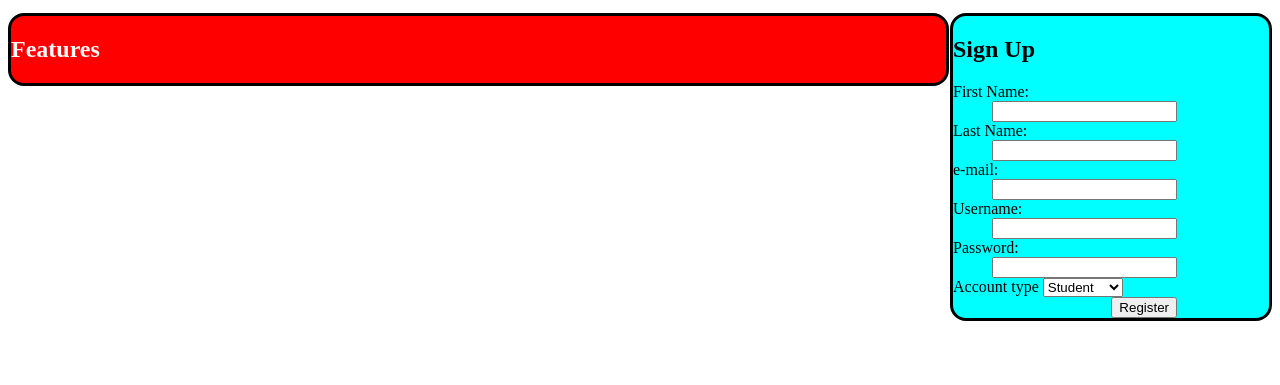
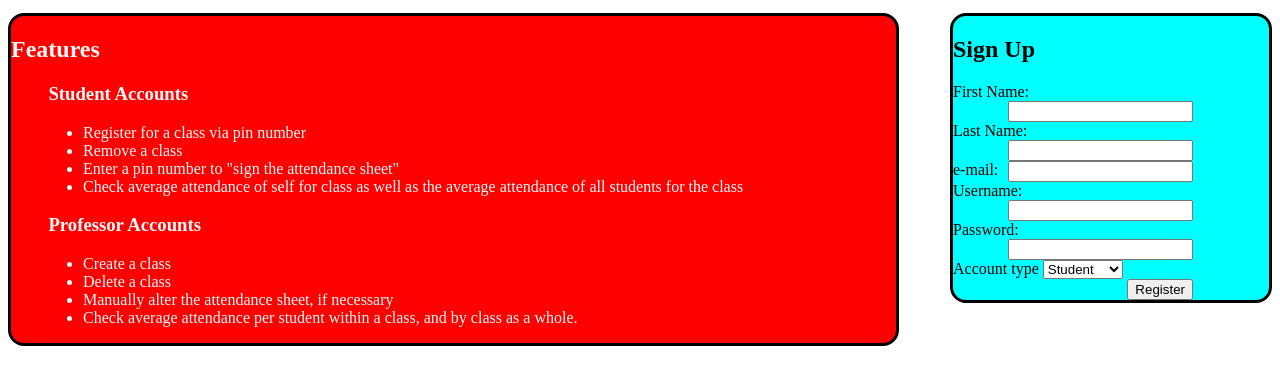
Before and after one commit to eTendance/main, a PHP site: page /etendence.html in a window 1280 px wide. Shown: the part 59-444 px from the top of the page. Run offline with PHP 8.4, Linux system fonts and the light colour scheme.

Commit message:
added general list of features to front page, minor css alterations.

```diff
--- a/preliminary-GUI-pages/etendence.html
+++ b/preliminary-GUI-pages/etendence.html
@@ -25,6 +25,20 @@
 		</nav>
 		<div id="features">
 			<h2>Features</h2>
+			<h3>Student Accounts</h3>
+			<ul>
+				<li>Register for a class via pin number</li>
+				<li>Remove a class</li>
+				<li>Enter a pin number to "sign the attendance sheet"</li>
+				<li>Check average attendance of self for class as well as the average attendance of all students for the class</li>
+			</ul>
+			<h3>Professor Accounts</h3>
+			<ul>
+				<li>Create a class</li>
+				<li>Delete a class</li>
+				<li>Manually alter the attendance sheet, if necessary</li>
+				<li>Check average attendance per student within a class, and by class as a whole.</li>
+			</ul>
 		</div>
 		<div id="signUp">
 			<h2>Sign Up</h2>
--- a/preliminary-GUI-pages/etendenceFront.css
+++ b/preliminary-GUI-pages/etendenceFront.css
@@ -36,10 +36,18 @@ body
 {
 	border-radius: 1em;
 	float:left;
-	width:74%;
+	width:70%;
 	background-color:red;
 	color:#f9f9f9;;
 	border:solid black;
+}
+#features h3
+{
+	margin-left:2em;
+}
+#features ul
+{
+	margin-left:2em;
 }
 
 #signUp
@@ -55,7 +63,7 @@ body
 	float:left;
 	clear:both;
 	display:block;
-	width:14em;
+	width:15em;
 }
 #signUp form div span label
 {
```
Lines whose indentation alone changed are shown as unchanged.
